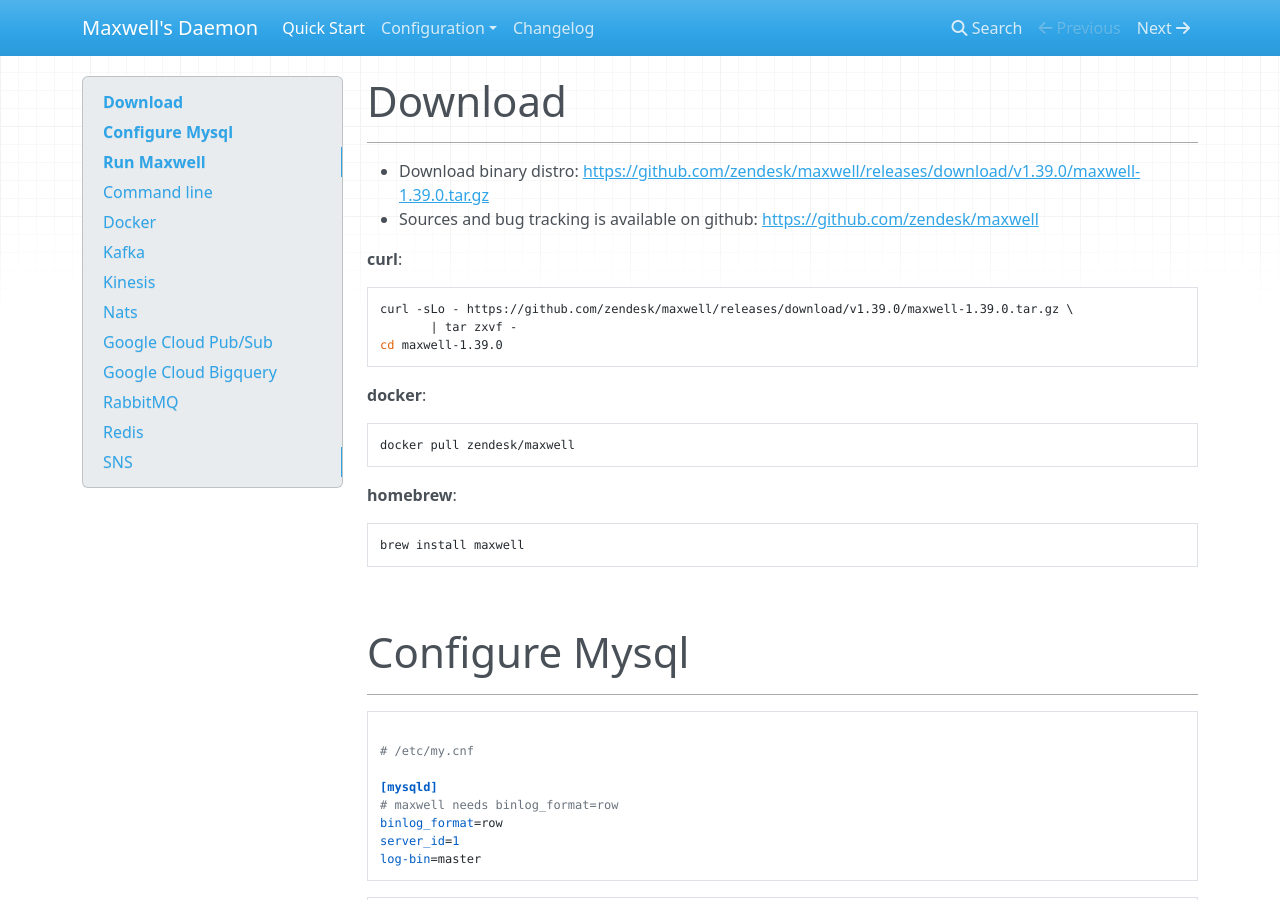
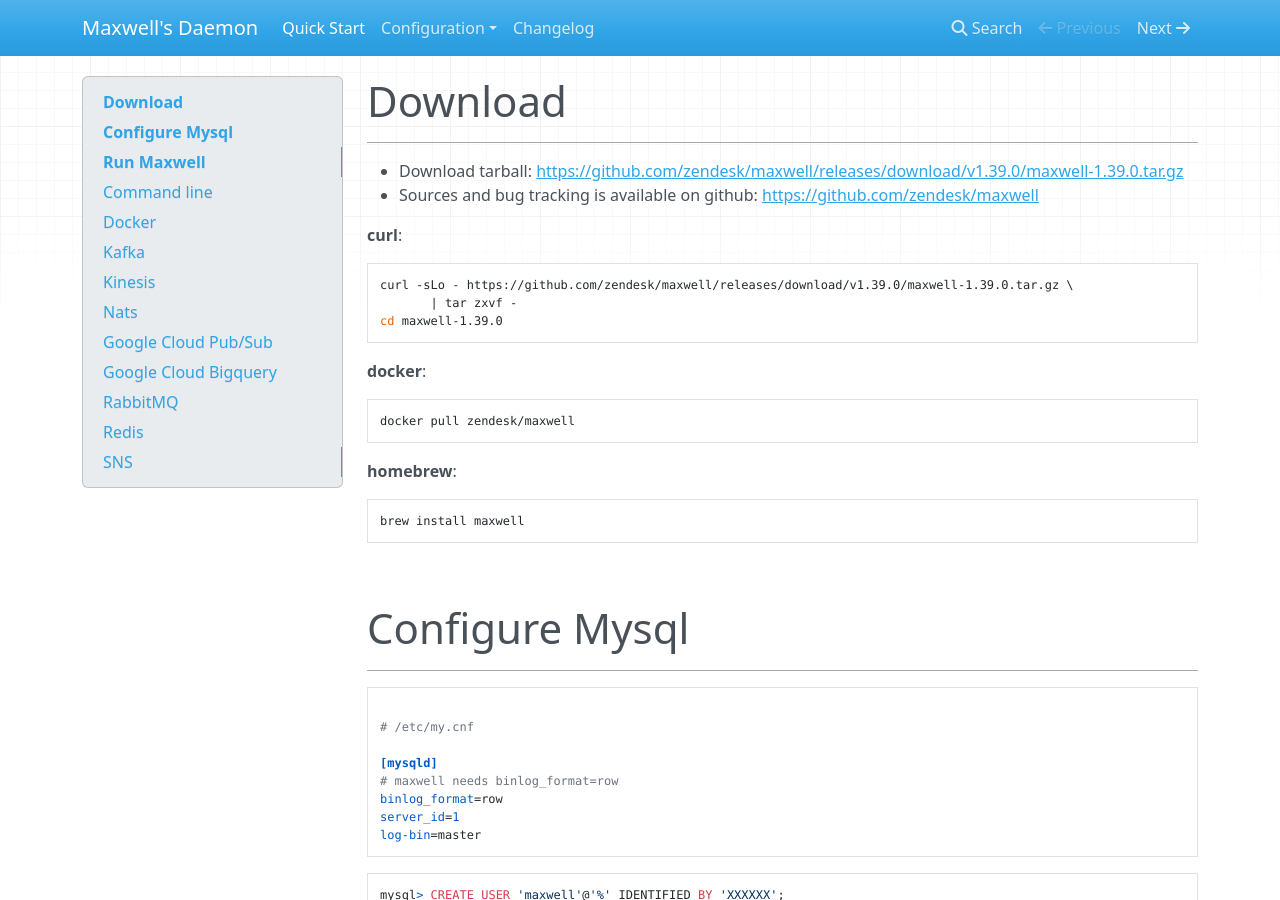
Before and after one commit to zendesk/maxwell, an MkDocs documentation site: the page built from docs/docs/quickstart.md, in a window 1280 px wide and 900 px high. Built offline with MkDocs 1.6.1, drawn with Linux system fonts in a browser that asks for light colours; nearby versions of some CDN libraries.

Commit message:
tweak docs

```diff
--- a/docs/docs/quickstart.md
+++ b/docs/docs/quickstart.md
@@ -1,6 +1,6 @@
 # Download
 ***
-- Download binary distro: [https://github.com/zendesk/maxwell/releases/download/v1.39.0/maxwell-1.39.0.tar.gz](https://github.com/zendesk/maxwell/releases/download/v1.39.0/maxwell-1.39.0.tar.gz)
+- Download tarball: [https://github.com/zendesk/maxwell/releases/download/v1.39.0/maxwell-1.39.0.tar.gz](https://github.com/zendesk/maxwell/releases/download/v1.39.0/maxwell-1.39.0.tar.gz)
 - Sources and bug tracking is available on github: [https://github.com/zendesk/maxwell](https://github.com/zendesk/maxwell)
 
 **curl**:
```
